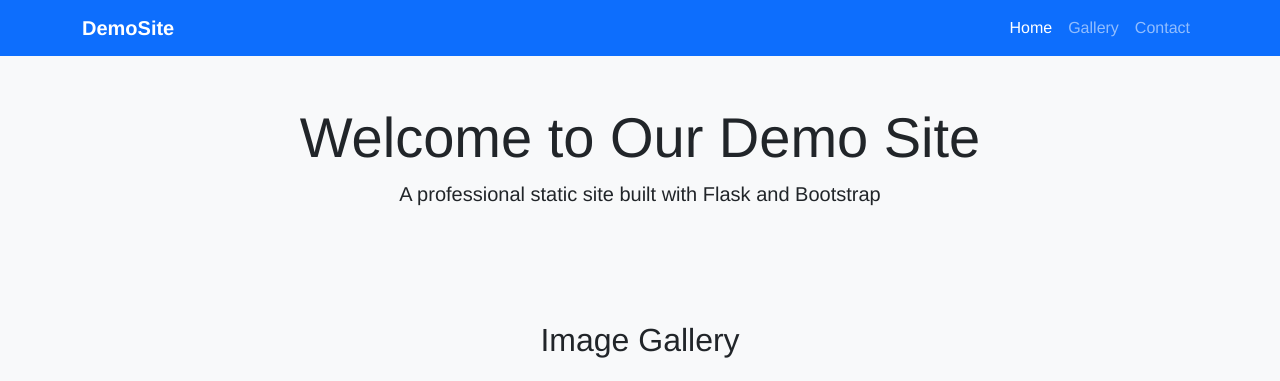
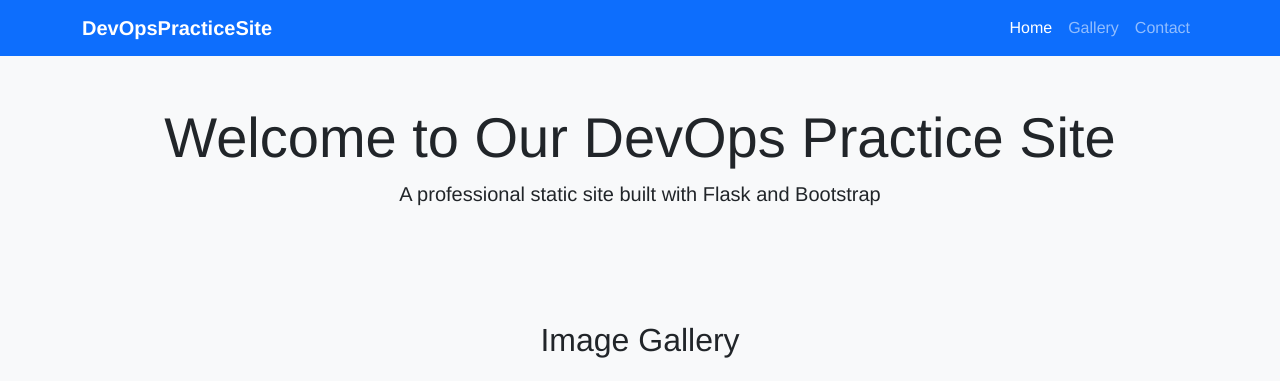
Before and after one commit to ahammedejaz/flask-static-demo, a Python web app: template app/templates/index.html in a window 1280 px wide. Shown: the top 381 px of the page. Run offline with Jinja, Linux system fonts and the light colour scheme; the template is opened without the code that fills it, so the values that code supplies are empty.

Commit message:
Updated some details on HTML - 13 March 2025
Updated some details on HTML - 13 March 2025

```diff
--- a/app/templates/index.html
+++ b/app/templates/index.html
@@ -3,7 +3,7 @@
 <head>
   <meta charset="UTF-8" />
   <meta name="viewport" content="width=device-width, initial-scale=1" />
-  <title>Demo Static Site</title>
+  <title>DevOps Practice Static Site</title>
   <!-- Bootstrap 5 CSS CDN -->
   <link href="https://cdn.jsdelivr.net/npm/bootstrap@5.3.0/dist/css/bootstrap.min.css" rel="stylesheet">
   <!-- Custom CSS (optional) -->
@@ -14,7 +14,7 @@
   <!-- Navigation -->
   <nav class="navbar navbar-expand-lg navbar-dark bg-primary">
     <div class="container">
-      <a class="navbar-brand" href="#">DemoSite</a>
+      <a class="navbar-brand" href="#">DevOpsPracticeSite</a>
       <button class="navbar-toggler" type="button" data-bs-toggle="collapse" data-bs-target="#navbarNav"
               aria-controls="navbarNav" aria-expanded="false" aria-label="Toggle navigation">
         <span class="navbar-toggler-icon"></span>
@@ -38,7 +38,7 @@
   <!-- Hero Section -->
   <header class="bg-light py-5">
     <div class="container text-center">
-      <h1 class="display-4">Welcome to Our Demo Site</h1>
+      <h1 class="display-4">Welcome to Our DevOps Practice Site</h1>
       <p class="lead">A professional static site built with Flask and Bootstrap</p>
     </div>
   </header>
@@ -109,7 +109,7 @@
   <!-- Footer -->
   <footer class="bg-dark text-white py-3">
     <div class="container text-center">
-      <small>© 2025 Demo Working Site. All rights reserved.</small>
+      <small>© 2025 DevOps Practice Site. All rights reserved.</small>
     </div>
   </footer>
 
```
